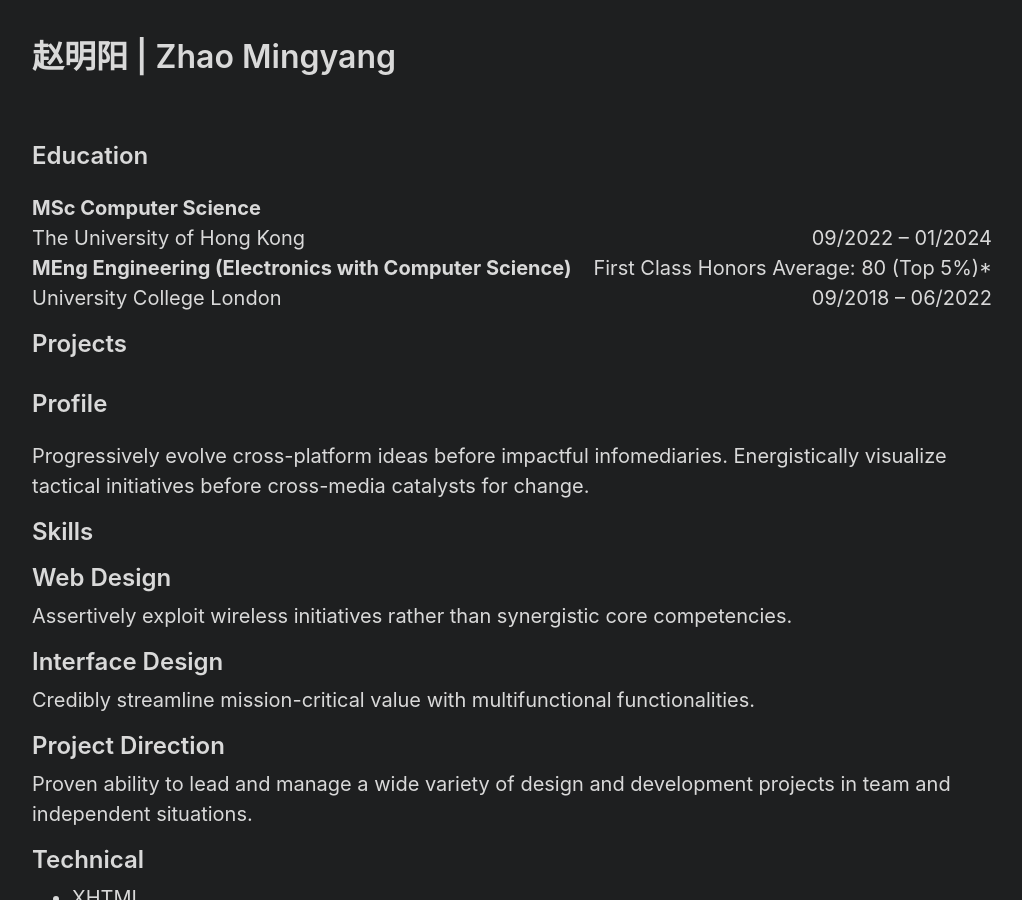
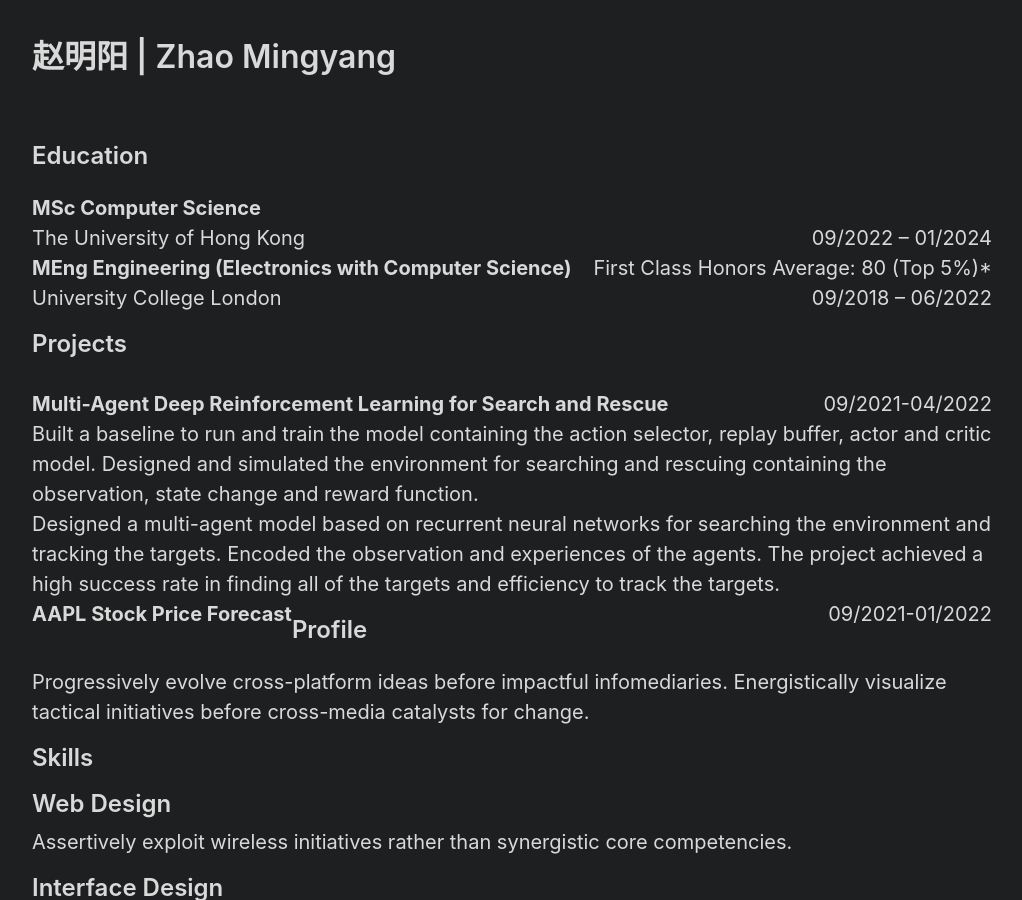
Before and after one commit to Zhao-Mingyang/zhao-mingyang.github.io, a Jekyll site: the page built from about.md, in a window 1280 px wide and 900 px high. Shown: the whole window, without its empty margins (128-1150 px from the left). Built offline with Jekyll 4.4.1, drawn with Linux system fonts in a browser that asks for light colours.

Commit message:
Update default.html

```diff
--- a/_layouts/default.html
+++ b/_layouts/default.html
@@ -21,7 +21,7 @@
 	<p align="left"> <h2>Projects</h2> </p>
 	     <HR>
 
-<!-- 	 <div style="float:left; text-align:left"> <b> Multi-Agent Deep Reinforcement Learning for Search and Rescue </b> </div>
+	 <div style="float:left; text-align:left"> <b> Multi-Agent Deep Reinforcement Learning for Search and Rescue </b> </div>
 		     <div style="float:right; text-align:right"> 09/2021-04/2022</div> <br>
 	Built a baseline to run and train the model containing the action selector, replay buffer, actor and critic model. Designed and simulated
 	the environment for searching and rescuing containing the observation, state change and reward function. <br>
@@ -29,7 +29,7 @@
 	the observation and experiences of the agents. The project achieved a high success rate in finding all of the targets and efficiency to
 	track the targets.
 	<div style="float:left; text-align:left"> <b> AAPL Stock Price Forecast </b> </div>
-		     <div style="float:right; text-align:right"> 09/2021-01/2022</div> <br>   -->
+		     <div style="float:right; text-align:right"> 09/2021-01/2022</div> <br>
       </main>
 
 
```
